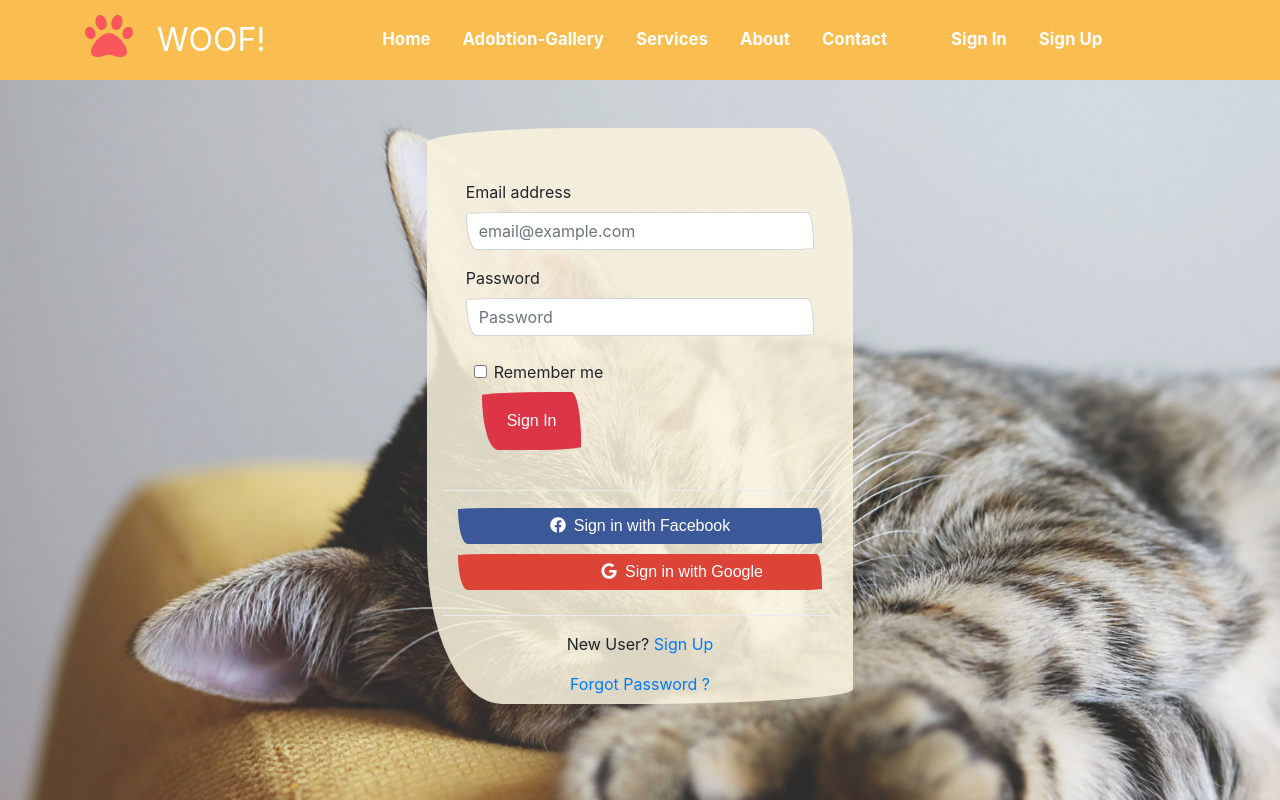
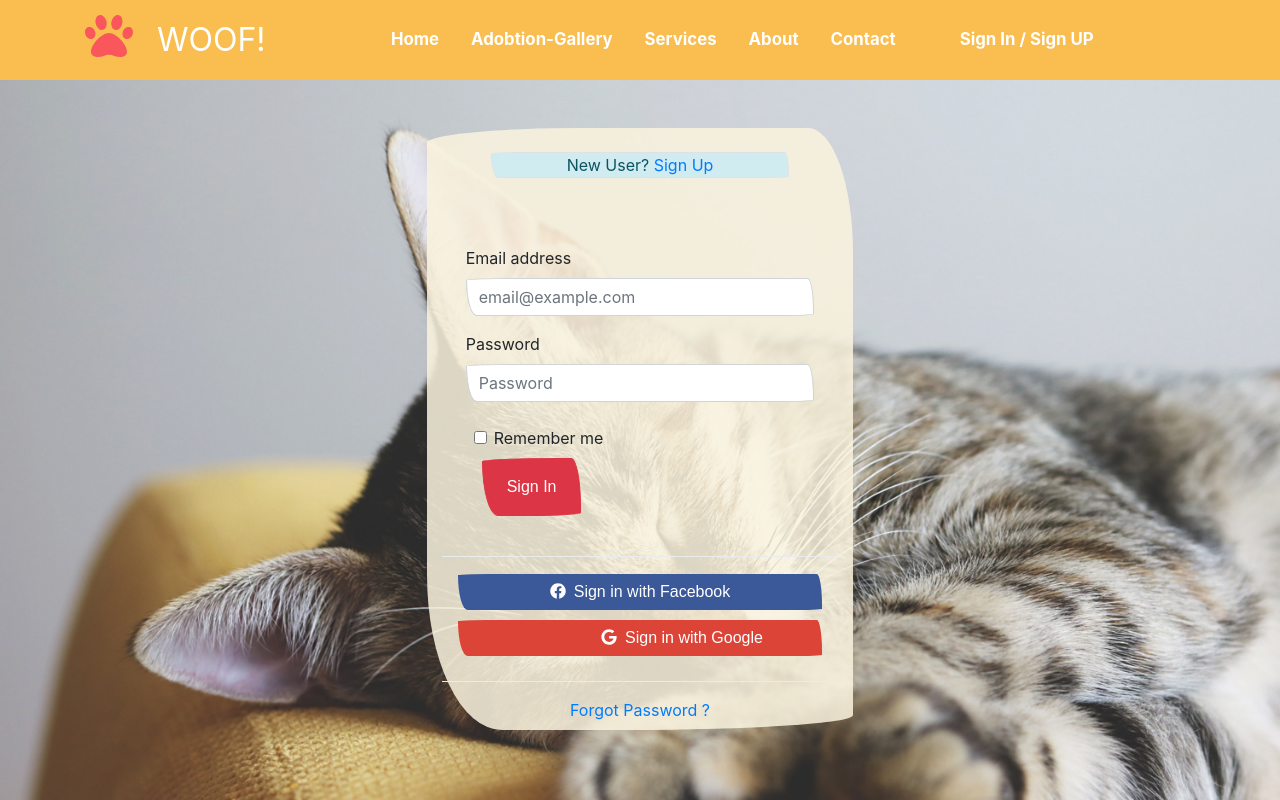
Before and after one commit to AndrewHany2/adopt-pet, a React (Create React App) app in the folder frontend/: page /signin in a window 1280 px wide. Shown: the top 800 px of the page. Built offline with nearby package versions, Linux system fonts and the light colour scheme; a web font is replaced by a local one.

Commit message:
add navBar edits

```diff
--- a/frontend/src/components/NavBar/NavBar.js
+++ b/frontend/src/components/NavBar/NavBar.js
@@ -5,7 +5,7 @@ import "./NavBar.css";
 import { faPaw } from "@fortawesome/free-solid-svg-icons";
 import { FontAwesomeIcon } from "@fortawesome/react-fontawesome";
 import { Link } from "react-router-dom";
-import { useDispatch, useSelector } from "react-redux";
+import { useSelector } from "react-redux";
 
 function NavBar() {
   const userLogin = useSelector((state) => state.userLogin);
@@ -63,17 +63,46 @@ function NavBar() {
                   Contact
                 </Link>
               </li>
+              {!userLogin.success && (
                 <li className="nav-item ml-3 ml-lg-5">
                   <Link className="nav-link active" to="/signin">
-                  Sign In
+                    Sign In / Sign UP
                   </Link>
                 </li>
-              <li className="nav-item ml-3">
-                <Link className="nav-link active" to="/signup">
-                  Sign Up
+              )}
+              </ul>
+              {userLogin.success && (
+                <ul  className="nav navbar-nav mx-auto nav-item-font ">
+                  <li className="nav-item dropdown">
+                    <Link
+                      className="nav-link dropdown-toggle active"
+                      href="#"
+                      id="navbarDropdown"
+                      role="button"
+                      data-toggle="dropdown"
+                      aria-haspopup="true"
+                      aria-expanded="false"
+                    >
+                      Account
                     </Link>
+                    <div
+                      className="dropdown-menu"
+                      aria-labelledby="navbarDropdown"
+                    >
+                      <Link className="dropdown-item" to="/profile">
+                        Profile
+                      </Link>
+                      <Link className="dropdown-item" to="/logout">
+                        Log Out{" "}
+                      </Link>
+                      <div className="dropdown-divider"></div>
+                      <Link className="dropdown-item" to="#">
+                        Dashboard{" "}
+                      </Link>
+                    </div>
                   </li>
                 </ul>
+              )}
           </div>
         </div>
       </nav>
--- a/frontend/src/pages/SignIn/SignIn.js
+++ b/frontend/src/pages/SignIn/SignIn.js
@@ -57,6 +57,9 @@ function SignIn(props) {
   };
 
   const login = () => {
+    const myErrors = {...errors}
+    myErrors.credentialsInvalid = "";
+    setErrors(myErrors)
     if (
       !schema.password.validate(credentials.password).error &&
       !schema.email.validate(credentials.email).error
@@ -81,9 +84,18 @@ function SignIn(props) {
       <div className="container-fluid bg-img">
         <div className=" row justify-content-center  align-content-center">
           <div className="box col-lg-4 col-md-8 mb-3 mt-5">
-            {errors.loginInvalid && (
+            <div className="d-flex justify-content-center">
+          <p className="text-inverse text-center mt-4 border alert-info theme-border w-75">
+              New User?{" "}
+              <Link to="/signup" data-abc="true">
+                Sign Up
+              </Link>
+            </p>
+            </div>
+
+            {userLogin.error && (
               <div className="alert alert-danger d-block mt-4 theme-border">
-                {errors.loginInvalid}
+                {userLogin.error}
               </div>
             )}
             {errors.credentialsInvalid && (
@@ -176,12 +188,7 @@ function SignIn(props) {
             </div>
 
             <div className="dropdown-divider p-1"></div>
-            <p className="text-inverse text-center">
-              New User?{" "}
-              <Link to="/signup" data-abc="true">
-                Sign Up
-              </Link>
-            </p>
+
             <p className="text-inverse text-center mb-2">
               <Link
                 className="active"
```
Lines whose indentation alone changed are shown as unchanged.
